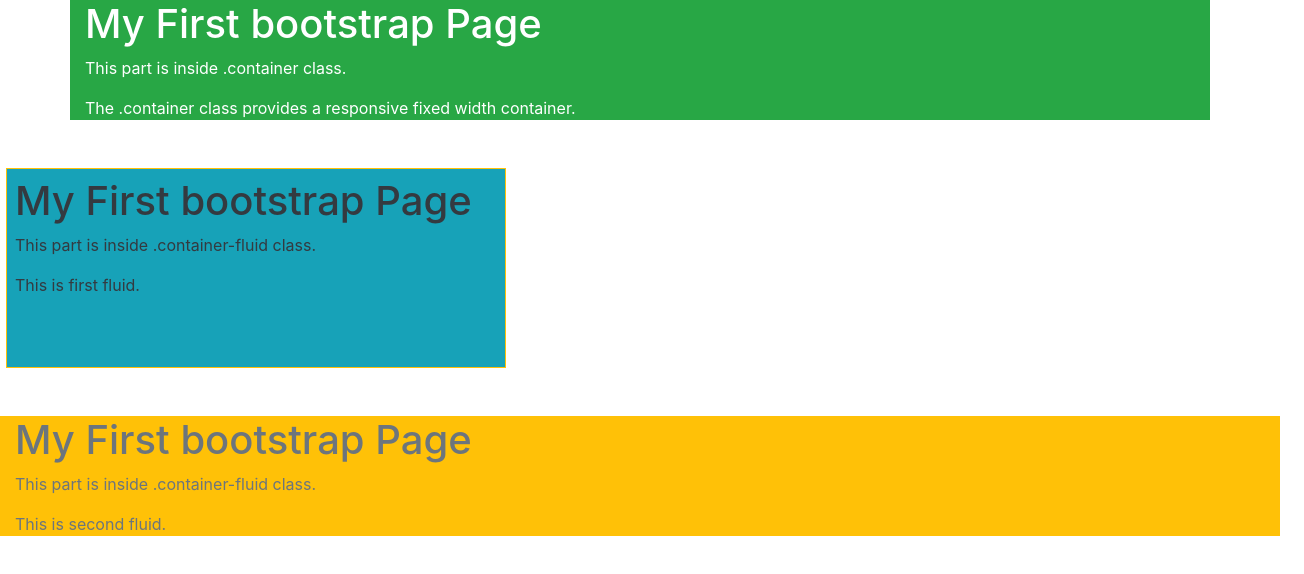
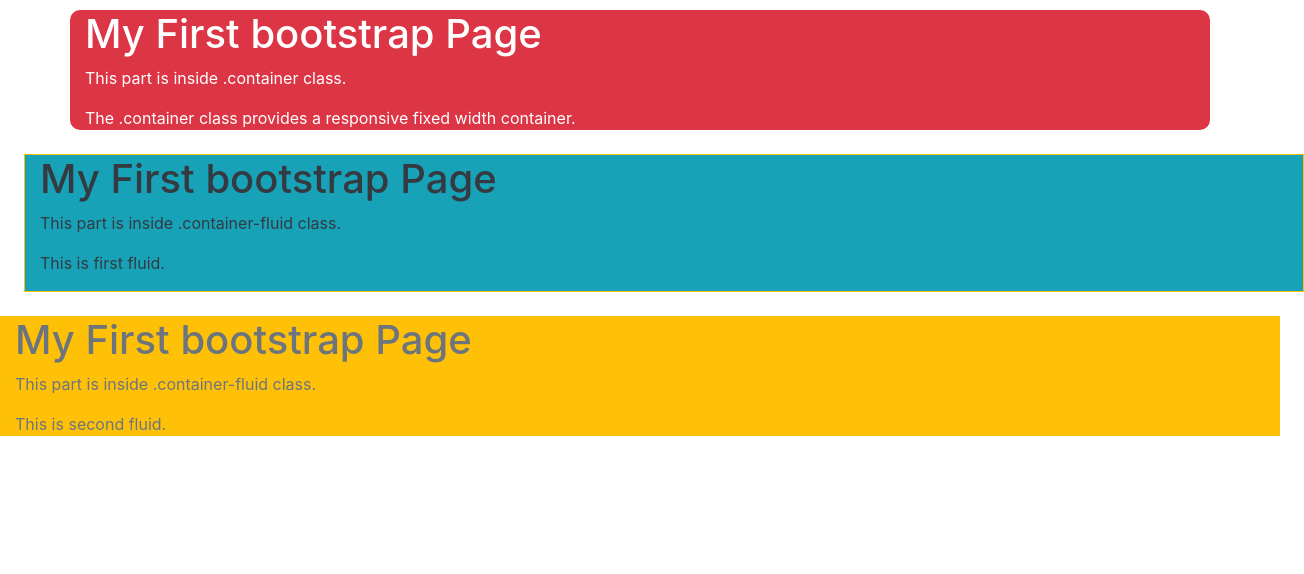
Before and after one commit to prateeksha-coder/L15A1, a plain HTML site: page index.html in a window 1280 px wide. Shown: the whole page, 1304 px wide, since content can reach past the window. Drawn offline with nearby package versions, Linux system fonts and the light colour scheme.

Commit message:
initial commit

```diff
--- a/index.html
+++ b/index.html
@@ -9,21 +9,21 @@
     <script src="https://maxcdn.bootstrapcdn.com/bootstrap/4.3.1/js/bootstrap.min.js">
     </script>
     <style>
-        .border {
-            width: 500px;
-            height: 200px;
-            margin: 6px;
+        .custom-border {
+            margin-top: 10px;
+           border-radius: 10px;
         }
+
     </style>
 </head>
 
 <body>
-    <div class="container bg-success text-white border-danger">
+    <div class="container bg-danger text-white custom-border" >
         <h1>My First bootstrap Page </h1>
         <p>This part is inside .container class. </p>
         <p>The .container class provides a responsive fixed width container.</p>
     </div>
-    <div class="container-fluid border border-5 border-warning bg-info text-dark p-2 my-5">
+    <div class="container-fluid border border-5 border-warning bg-info text-dark p-8 m-4">
         <h1>My First bootstrap Page </h1>
         <p>This part is inside .container-fluid class. </p>
         <p>This is first fluid.</p>
```
